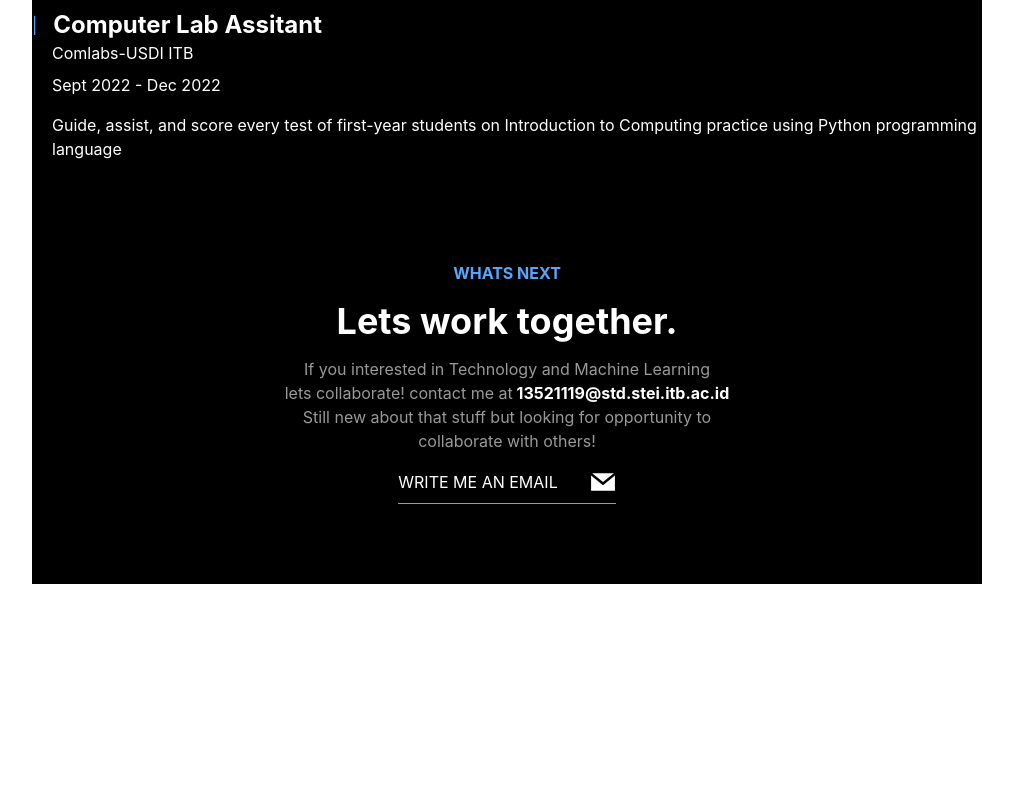
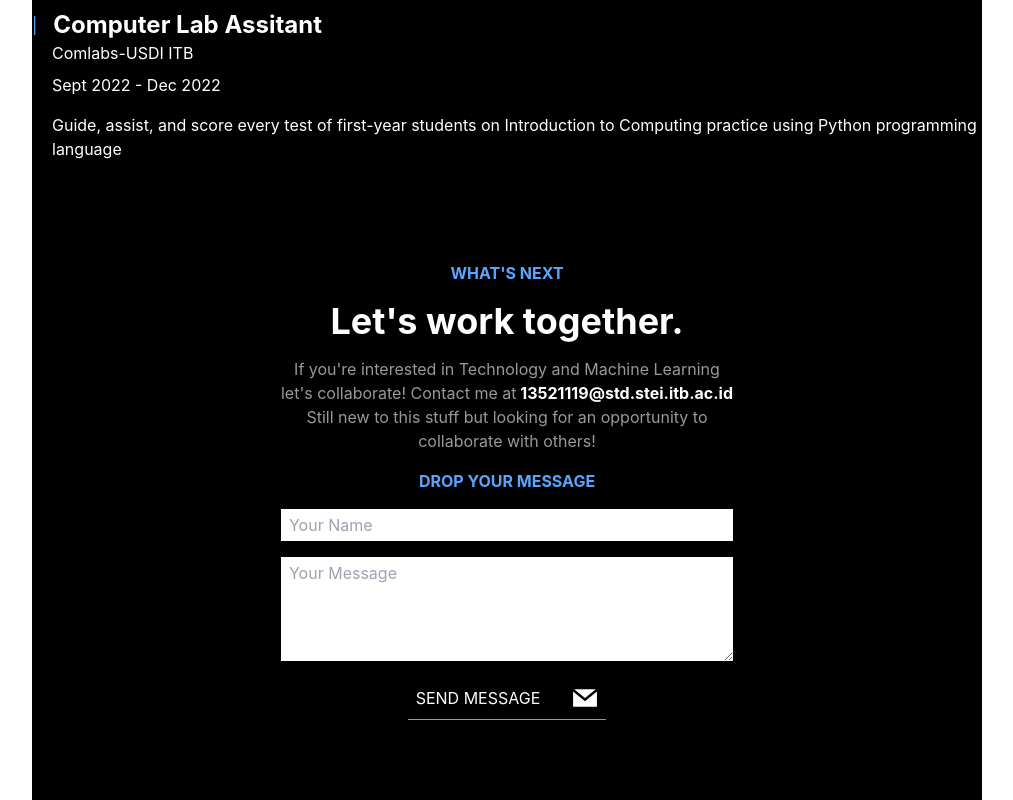
Before and after one commit to mrsyaban/personal-web, a React (Create React App) app: page / in a window 1280 px wide. Shown: the part 2668-3468 px from the top of the page, without its empty margins (133-1146 px from the left). Before the commit the page ends 3252 px from the top, so only its background shows below. Built offline with nearby package versions, Linux system fonts and the light colour scheme.

Commit message:
feat: add contact form

```diff
--- a/package.json
+++ b/package.json
@@ -14,6 +14,7 @@
     "@types/react": "^18.2.9",
     "@types/react-dom": "^18.2.4",
     "autoprefixer": "^10.4.14",
+    "axios": "^1.4.0",
     "framer-motion": "^10.12.16",
     "postcss": "^8.4.24",
     "react": "^18.2.0",
--- a/src/components/Contacts/index.tsx
+++ b/src/components/Contacts/index.tsx
@@ -1,37 +1,136 @@
+// import { GrMail } from "react-icons/gr";
+// const Contact = () => {
+//     return (
+//         <div className="text-center mb-20">
+//             <div className="textContainer absolutemx-10 text-center align-middle text-white">
+//             <div className="space-y-4">
+//                 <p className="font-bold text-blue">WHATS NEXT</p>
+//                 <h3 className="text-4xl font-bold">Lets work together.</h3>
+//                 <p className=" text-lightGray ">
+//                 If you interested in Technology and Machine Learning
+//                 <br />
+//                 lets collaborate! contact me at
+//                 <span className="font-bold text-white">
+//                     {" "}
+//                     13521119@std.stei.itb.ac.id
+//                 </span>{" "}
+//                 <br />
+//                 Still new about that stuff but looking for opportunity to
+//                 <br />
+//                 collaborate with others!
+//                 </p>
+//                 <div className="flex justify-center">
+//                     <a href="13521119@std.stei.itb.ac.id">
+                        // <button className="flex items-center gap-8 border-b border-solid border-blue pb-2">
+                        //     WRITE ME AN EMAIL
+                        //     <GrMail size={26} />
+                        // </button>
+//                     </a>
+//                 </div>
+//             </div>
+//             </div>
+//         </div>
+//     )
+// };
 
-import { GrMail } from "react-icons/gr";
+// export default Contact;
+
+import { useState } from 'react';
+import { GrMail } from 'react-icons/gr';
+import axios from 'axios';
+
 const Contact = () => {
+  const [name, setName] = useState('');
+  const [email, setEmail] = useState('mrsyaban0810@gmail.com');
+  const [message, setMessage] = useState('');
+
+  const handleSubmit = (e: any) => {
+    e.preventDefault();
+
+    const serviceID = 'service_1ew71gi';
+    const templateID = 'template_an2ps0k';
+    const userID = 'G4A7uoVP9bt9kEKL3';
+
+    // Send the email using EmailJS API
+    axios
+      .post(`https://api.emailjs.com/api/v1.0/email/send`, {
+        service_id: serviceID,
+        template_id: templateID,
+        user_id: userID,
+        template_params: {
+          from_name: name,
+          from_email: email,
+          message: message
+        }
+      })
+      .then((response) => {
+        alert('Email sent successfully!');
+        // Clear the form fields after successful submission
+        setName('');
+        setEmail('');
+        setMessage('');
+      })
+      .catch((error) => {
+        console.error('Error sending email:', error);
+        alert('An error occurred while sending the email.');
+      });
+  };
+
   return (
     <div className="text-center mb-20">
       <div className="textContainer absolutemx-10 text-center align-middle text-white">
         <div className="space-y-4">
-                <p className="font-bold text-blue">WHATS NEXT</p>
-                <h3 className="text-4xl font-bold">Lets work together.</h3>
+          <p className="font-bold text-blue">WHAT'S NEXT</p>
+          <h3 className="text-4xl font-bold">Let's work together.</h3>
           <p className=" text-lightGray ">
-                If you interested in Technology and Machine Learning
+            If you're interested in Technology and Machine Learning
             <br />
-                lets collaborate! contact me at
+            let's collaborate! Contact me at
             <span className="font-bold text-white">
-                    {" "}
+              {' '}
               13521119@std.stei.itb.ac.id
-                </span>{" "}
+            </span>{' '}
             <br />
-                Still new about that stuff but looking for opportunity to
+            Still new to this stuff but looking for an opportunity to
             <br />
             collaborate with others!
           </p>
+          <p className="font-bold text-blue">DROP YOUR MESSAGE</p>
+          <form onSubmit={handleSubmit} className="space-y-4 text-black">
+            <div className="flex flex-col">
+              <input
+                type="text"
+                placeholder="Your Name"
+                className="p-1 pl-2"
+                value={name}
+                onChange={(e) => setName(e.target.value)}
+                required
+              />
+            </div>
+            <div className="flex flex-col">
+              <textarea
+                rows={4}
+                className="p-1 pl-2"
+                placeholder="Your Message"
+                value={message}
+                onChange={(e) => setMessage(e.target.value)}
+                required
+              />
+            </div>
             <div className="flex justify-center">
-                    <a href="13521119@std.stei.itb.ac.id">
-                        <button className="flex items-center gap-8 border-b border-solid border-blue pb-2">
-                            WRITE ME AN EMAIL
+              <button
+                type="submit"
+                className="flex items-center gap-8 border-b border-solid text-white p-2 bg-none hover:bg-slate-800  border-blue pb-2"
+              >
+                SEND MESSAGE
                 <GrMail size={26} />
               </button>
-                    </a>
+            </div>
+          </form>
         </div>
       </div>
     </div>
-        </div>
-    )
+  );
 };
 
 export default Contact;
```
Also changed, not shown: 1 other file (tests, documents, lock files or other folders). Lines whose indentation alone changed are shown as unchanged.
